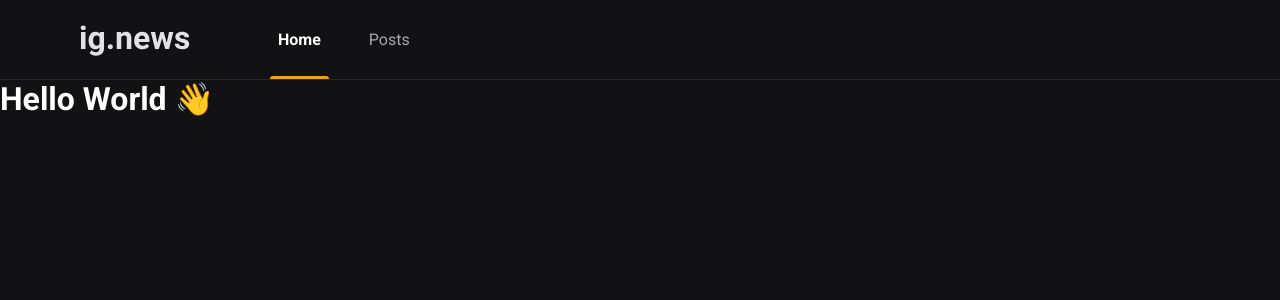
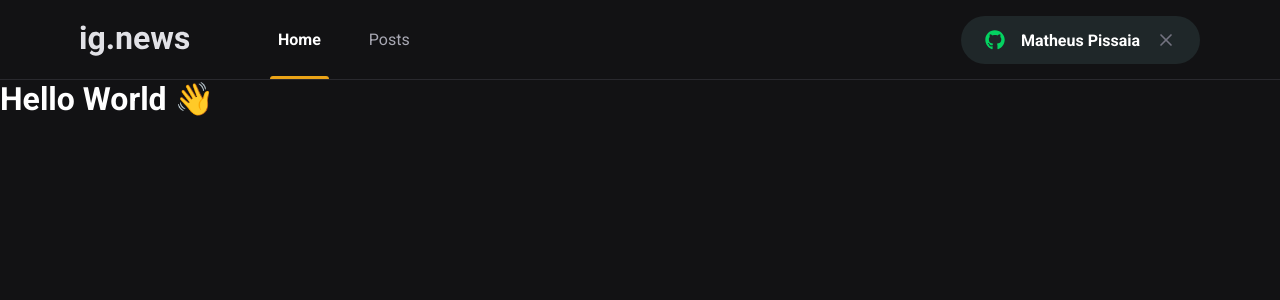
Before and after one commit to matheus-pissaia/Ignite-ReactJS-Chapter3-ignews, a Next.js app: page / in a window 1280 px wide. Shown: the top 300 px of the page. Built offline with nearby package versions, Linux system fonts and the light colour scheme.

Commit message:
Componente SignInButton

```diff
--- a/package.json
+++ b/package.json
@@ -12,6 +12,7 @@
     "next": "11.1.0",
     "react": "17.0.2",
     "react-dom": "17.0.2",
+    "react-icons": "^4.3.1",
     "sass": "^1.42.1"
   },
   "devDependencies": {
--- a/src/components/Header/index.tsx
+++ b/src/components/Header/index.tsx
@@ -1,3 +1,4 @@
+import { SignInButton } from '../SignInButton';
 import styles from './styles.module.scss';
 
 export function Header() {
@@ -9,6 +10,8 @@
           <a className={styles.active}>Home</a>
           <a>Posts</a>
         </nav>
+
+        <SignInButton />
       </div>
     </header>
   )
--- a/src/components/Header/styles.module.scss
+++ b/src/components/Header/styles.module.scss
@@ -53,4 +53,8 @@
       }
     }
   }
+
+  button {
+    margin-left: auto;
+  }
 }
--- /dev/null
+++ b/src/components/SignInButton/index.tsx
@@ -0,0 +1,29 @@
+import { FaGithub } from 'react-icons/fa'
+import { FiX } from 'react-icons/fi'
+
+import styles from './styles.module.scss'
+
+export function SignInButton() {
+  const isUserLoggedIn = true;
+
+  // Condicional de retorno
+  return isUserLoggedIn ? (
+    <button
+      type="button"
+      className={styles.signInButton}
+    >
+      <FaGithub color="#04d361" />
+      Matheus Pissaia
+
+      <FiX color="#737380" className={styles.closeIcon}/>
+    </button>
+  ) : (
+    <button
+      type="button"
+      className={styles.signInButton}
+    >
+      <FaGithub color="#eba417" />
+      Sign in with Github
+    </button>
+  )
+}
--- /dev/null
+++ b/src/components/SignInButton/styles.module.scss
@@ -0,0 +1,33 @@
+.signInButton {
+  height: 3rem;
+  border-radius: 3rem;
+  background: var(--gray-850);
+  border: 0;
+  padding: 0 1.5rem;
+
+  display: flex;
+  align-items: center;
+  justify-content: center;
+
+  color: var(--white);
+  font-weight: bold;
+
+  svg {
+    width: 20px;
+    height: 20px;
+  }
+
+  svg:first-child {
+    margin-right: 1rem;
+  }
+
+  svg.closeIcon {
+    margin-left: 1rem;
+  }
+
+  transition: filter 0.3s;
+
+  &:hover {
+    filter: brightness(0.8);
+  }
+}
--- a/src/styles/global.scss
+++ b/src/styles/global.scss
@@ -13,6 +13,7 @@
   --gray-100: #e1e1e6;
   --gray-300: #a8a8b3;
   --gray-800: #29292e;
+  --gray-850: #1f2729;
   --gray-900:  #121214;
 
   --cyan-500: #61dafb;
```
Also changed, not shown: 1 other file (tests, documents, lock files or other folders).
